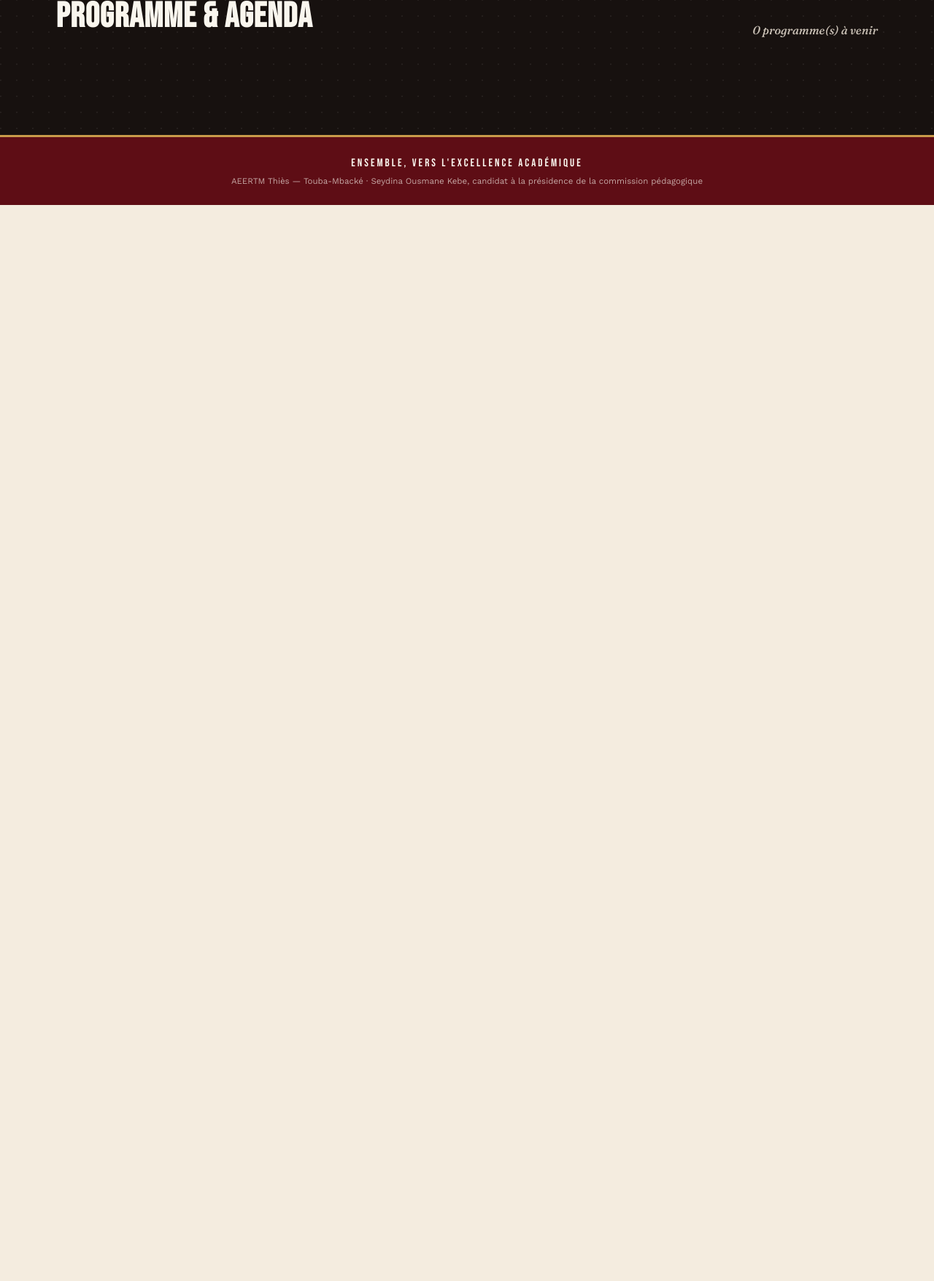
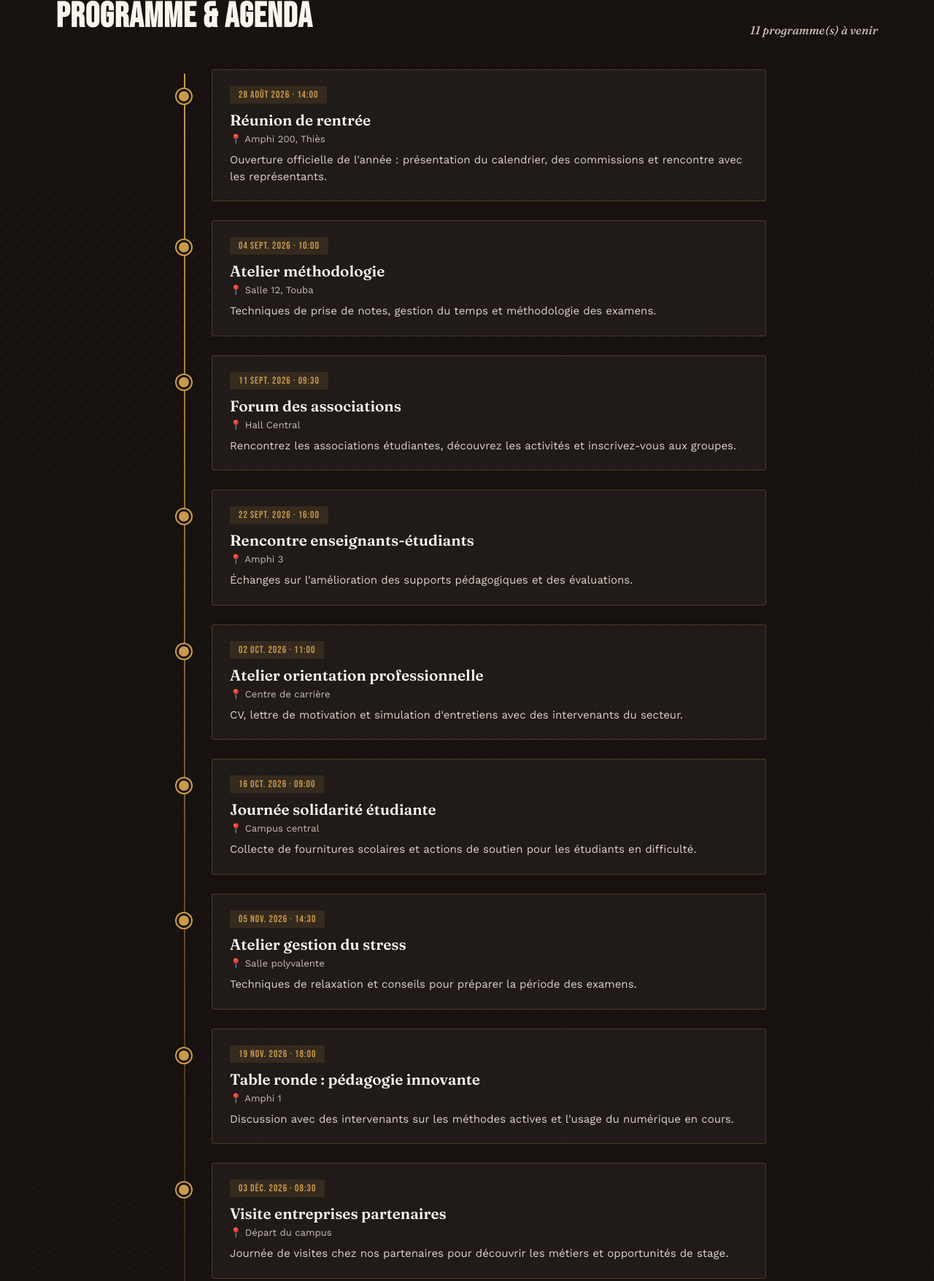
Before and after one commit to kebe1502/campagne-kebe, a plain HTML site: page index.html in a window 1280 px wide. Shown: the part 1440-3196 px from the top of the page at 73% size. Before the commit the page ends 1721 px from the top, so only its background shows below. Drawn offline with nearby package versions, Linux system fonts and the light colour scheme; a web font is replaced by a local one.

Commit message:
Fix JS syntax error: embed fallback as JSON.parse to avoid unescaped apostrophes

```diff
--- a/index.html
+++ b/index.html
@@ -553,19 +553,25 @@ document.getElementById('downloadJson').addEventListener('click', (e)=>{ e.preve
 // Initialise le chargement des programmes.
 // On tente de charger `programmes.json`; si `fetch` est bloqué (ex: ouverture via file://),
 // on utilise un jeu de données intégré (fallback) pour garantir l'affichage local.
-const embeddedFallback = [
-  { id: 'p1', title: 'Réunion de rentrée', date: '2026-08-28', time: '14:00', lieu: 'Amphi 200, Thiès', desc: "Ouverture officielle de l'année : présentation du calendrier, des commissions et rencontre avec les représentants." },
-  { id: 'p2', title: 'Atelier méthodologie', date: '2026-09-04', time: '10:00', lieu: 'Salle 12, Touba', desc: 'Techniques de prise de notes, gestion du temps et méthodologie des examens.' },
-  { id: 'p3', title: 'Forum des associations', date: '2026-09-11', time: '09:30', lieu: 'Hall Central', desc: "Rencontrez les associations étudiantes, découvrez les activités et inscrivez-vous aux groupes." },
-  { id: 'p4', title: 'Rencontre enseignants-étudiants', date: '2026-09-22', time: '16:00', lieu: 'Amphi 3', desc: "Échanges sur l'amélioration des supports pédagogiques et des évaluations." },
-  { id: 'p5', title: 'Atelier orientation professionnelle', date: '2026-10-02', time: '11:00', lieu: 'Centre de carrière', desc: 'CV, lettre de motivation et simulation d'entretiens avec des intervenants du secteur.' },
-  { id: 'p6', title: 'Journée solidarité étudiante', date: '2026-10-16', time: '09:00', lieu: 'Campus central', desc: 'Collecte de fournitures scolaires et actions de soutien pour les étudiants en difficulté.' },
-  { id: 'p7', title: 'Atelier gestion du stress', date: '2026-11-05', time: '14:30', lieu: 'Salle polyvalente', desc: "Techniques de relaxation et conseils pour préparer la période des examens." },
-  { id: 'p8', title: 'Table ronde : pédagogie innovante', date: '2026-11-19', time: '18:00', lieu: 'Amphi 1', desc: "Discussion avec des intervenants sur les méthodes actives et l'usage du numérique en cours." },
-  { id: 'p9', title: 'Visite entreprises partenaires', date: '2026-12-03', time: '08:30', lieu: 'Départ du campus', desc: 'Journée de visites chez nos partenaires pour découvrir les métiers et opportunités de stage.' },
-  { id: 'p10', title: 'Préparation aux examens - Q&A', date: '2026-12-10', time: '15:00', lieu: 'Amphi 2', desc: 'Séance de questions-réponses : conseils de révision, planning et ressources.' },
-  { id: 'p11', title: 'Cérémonie de clôture semestre', date: '2026-12-18', time: '17:00', lieu: 'Grande Salle', desc: 'Bilan semestriel, remise de certificats et pot de clôture pour la communauté étudiante.' }
-];
+const embeddedFallback = (function(){
+  try{
+    return JSON.parse(`[
+      {"id":"p1","title":"Réunion de rentrée","date":"2026-08-28","time":"14:00","lieu":"Amphi 200, Thiès","desc":"Ouverture officielle de l'année : présentation du calendrier, des commissions et rencontre avec les représentants."},
+      {"id":"p2","title":"Atelier méthodologie","date":"2026-09-04","time":"10:00","lieu":"Salle 12, Touba","desc":"Techniques de prise de notes, gestion du temps et méthodologie des examens."},
+      {"id":"p3","title":"Forum des associations","date":"2026-09-11","time":"09:30","lieu":"Hall Central","desc":"Rencontrez les associations étudiantes, découvrez les activités et inscrivez-vous aux groupes."},
+      {"id":"p4","title":"Rencontre enseignants-étudiants","date":"2026-09-22","time":"16:00","lieu":"Amphi 3","desc":"Échanges sur l'amélioration des supports pédagogiques et des évaluations."},
+      {"id":"p5","title":"Atelier orientation professionnelle","date":"2026-10-02","time":"11:00","lieu":"Centre de carrière","desc":"CV, lettre de motivation et simulation d'entretiens avec des intervenants du secteur."},
+      {"id":"p6","title":"Journée solidarité étudiante","date":"2026-10-16","time":"09:00","lieu":"Campus central","desc":"Collecte de fournitures scolaires et actions de soutien pour les étudiants en difficulté."},
+      {"id":"p7","title":"Atelier gestion du stress","date":"2026-11-05","time":"14:30","lieu":"Salle polyvalente","desc":"Techniques de relaxation et conseils pour préparer la période des examens."},
+      {"id":"p8","title":"Table ronde : pédagogie innovante","date":"2026-11-19","time":"18:00","lieu":"Amphi 1","desc":"Discussion avec des intervenants sur les méthodes actives et l'usage du numérique en cours."},
+      {"id":"p9","title":"Visite entreprises partenaires","date":"2026-12-03","time":"08:30","lieu":"Départ du campus","desc":"Journée de visites chez nos partenaires pour découvrir les métiers et opportunités de stage."},
+      {"id":"p10","title":"Préparation aux examens - Q&A","date":"2026-12-10","time":"15:00","lieu":"Amphi 2","desc":"Séance de questions-réponses : conseils de révision, planning et ressources."},
+      {"id":"p11","title":"Cérémonie de clôture semestre","date":"2026-12-18","time":"17:00","lieu":"Grande Salle","desc":"Bilan semestriel, remise de certificats et pot de clôture pour la communauté étudiante."}
+    ]`);
+  }catch(e){
+    return [];
+  }
+})();
 
 // Start
 listenProgrammes();
```
